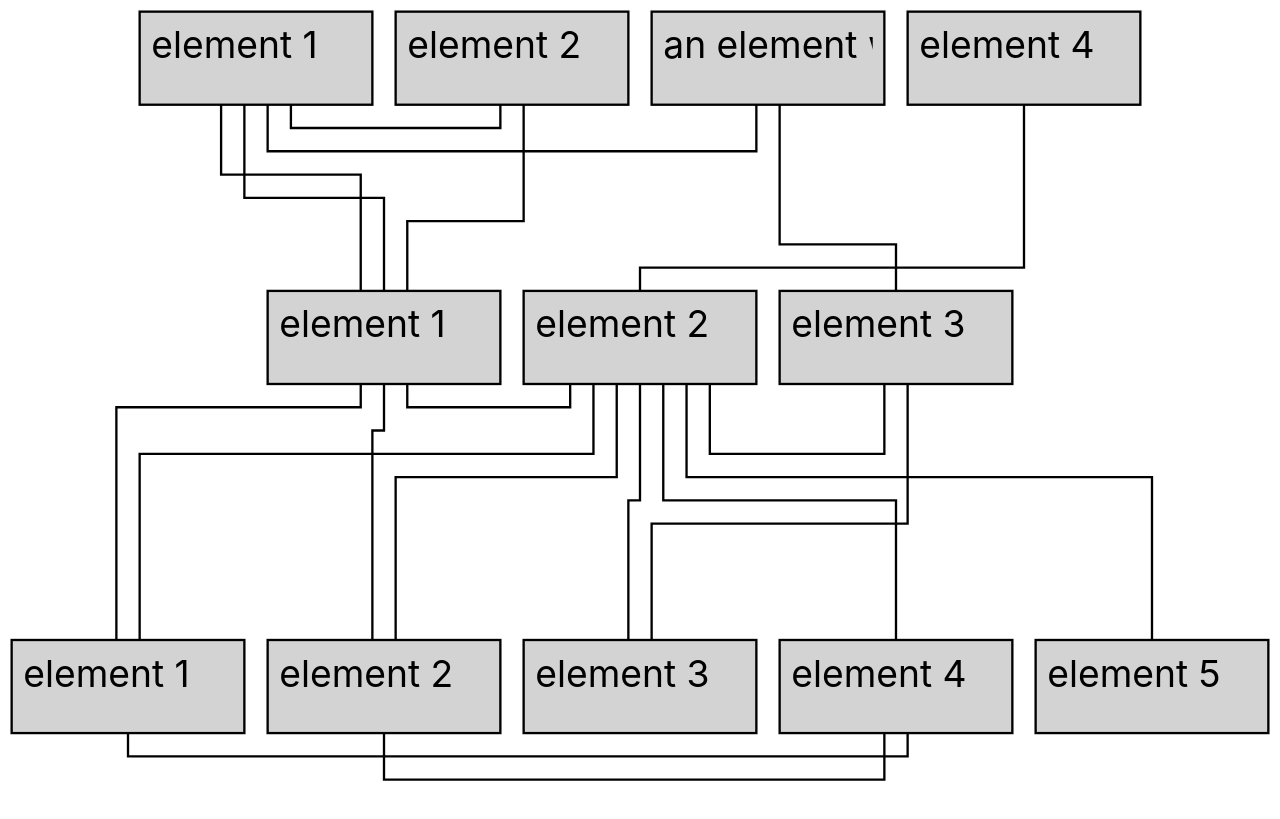
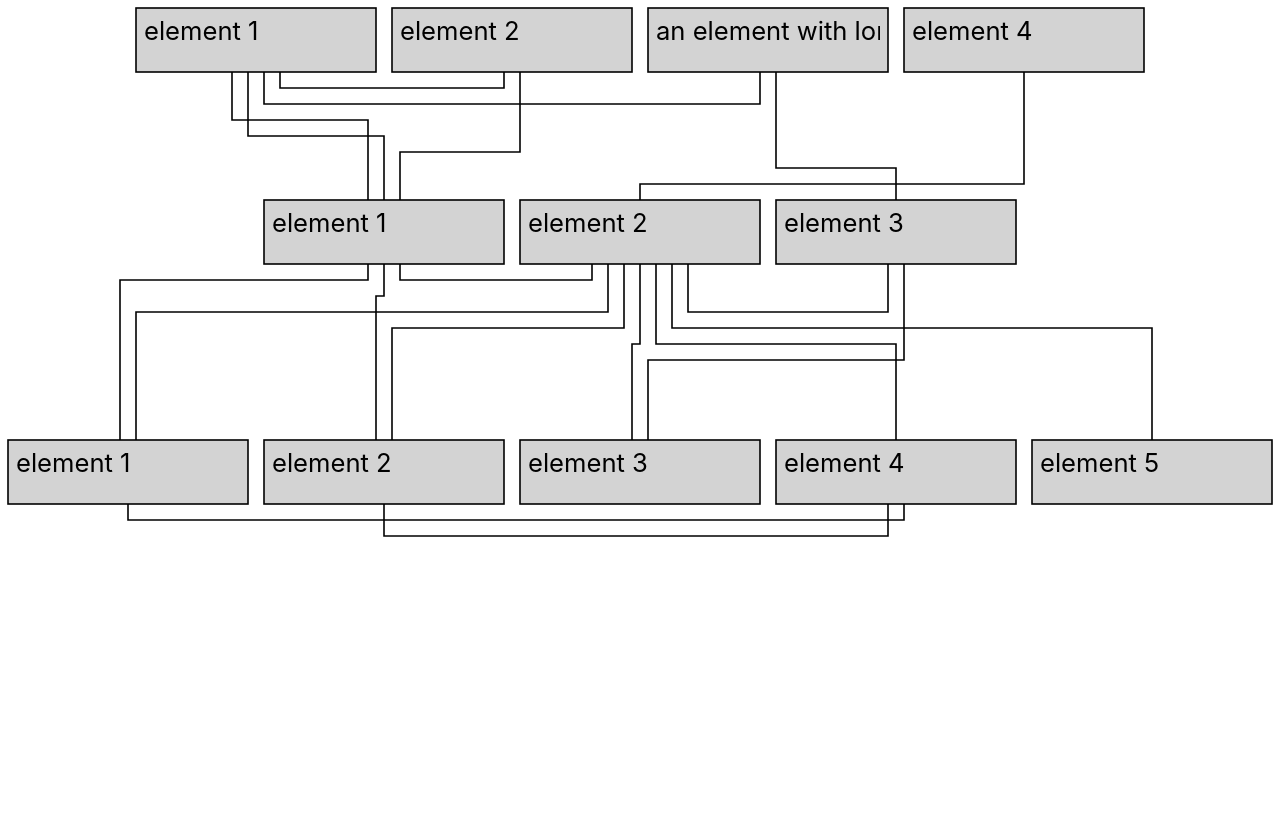
Before and after one commit to tkreyling/svg-experiments, a React (Create React App) app: page / in a window 1280 px wide. Built offline with nearby package versions, Linux system fonts and the light colour scheme.

Commit message:
Increase ELEMENT_WIDTH for nicer proportions

```diff
--- a/src/App.tsx
+++ b/src/App.tsx
@@ -34,7 +34,7 @@ type NumberOfEdges = {
 
 export const MARGIN_TOP = 5;
 export const MARGIN_SIDE = 5;
-export const ELEMENT_WIDTH = 100;
+export const ELEMENT_WIDTH = 150;
 export const ELEMENT_HEIGHT = 40;
 export const HORIZONTAL_SPACING = 10;
 export const VERTICAL_SPACING = 20;
```
